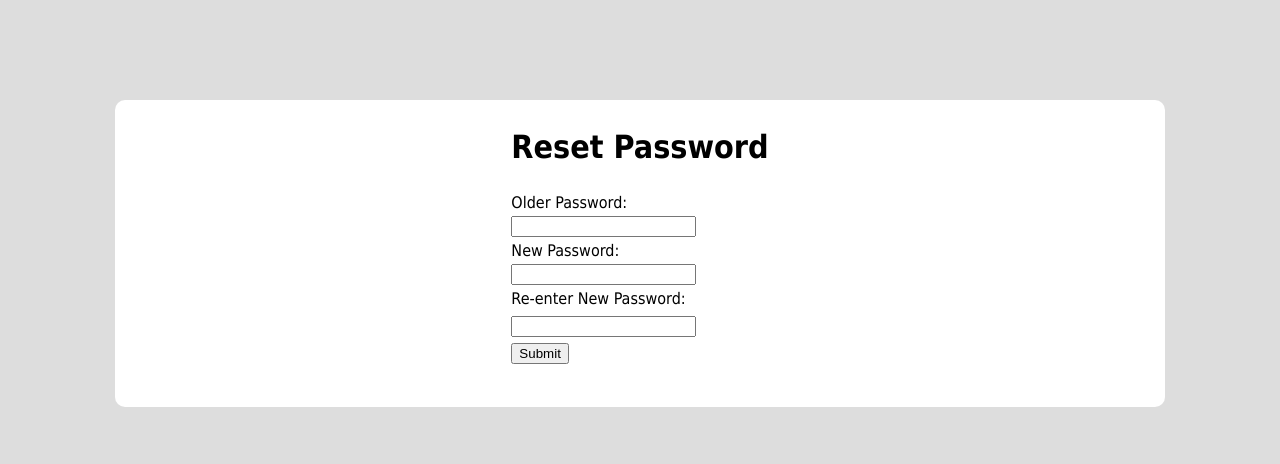
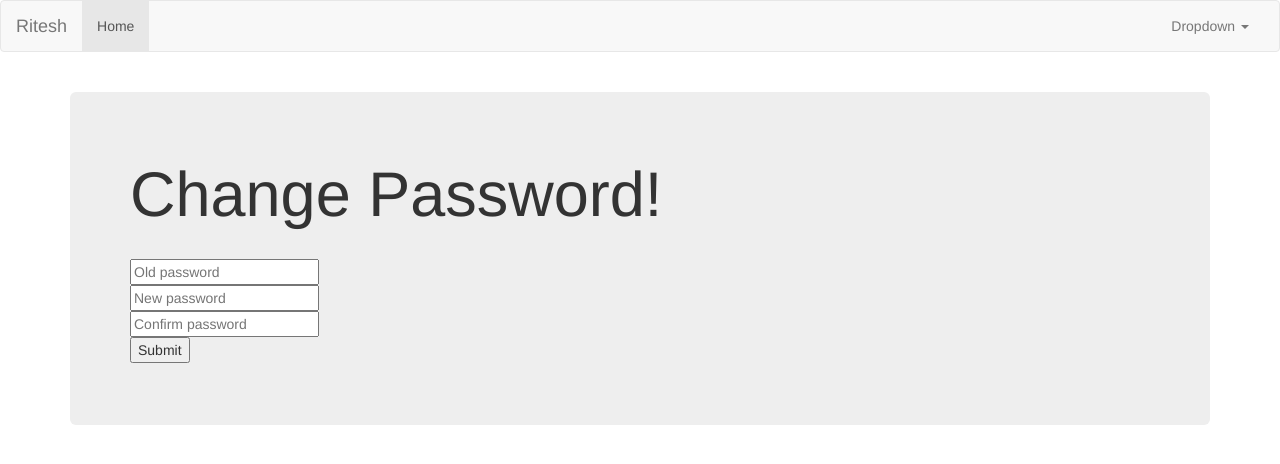
Before and after one commit to riteshhota2008/online-exam, a PHP site: page /resetpass.php in a window 1280 px wide. Shown: the top 464 px of the page. Run offline with PHP 8.4, Linux system fonts and the light colour scheme; the visitor is signed in with stand-in values (Sample User, id 1); some libraries are stand-ins or nearby versions.

Commit message:
Updated Reset password

```diff
--- a/profile.php
+++ b/profile.php
@@ -184,8 +184,7 @@ if($general->logged_in()){
                             <a href="#" class="dropdown-toggle" data-toggle="dropdown" role="button" aria-haspopup="true" aria-expanded="false">Dropdown <span class="caret"></span></a>
                             <ul class="dropdown-menu">
                                 <li><a href="profile.php">Profile</a></li>
-                                <li><a href="resetpass.php">Reset Password</a></li>
-                                <li><a href="forgotpass.php">Forgot Password</a></li>
+                                <li><a href="resetpass.php">Change Password</a></li>
                                 <li><a href="logout.php">Log out</a></li>
                                 <li role="separator" class="divider"></li>
                                 <li><a href="questions.php">Exam Portal</a></li>
--- a/resetpass.php
+++ b/resetpass.php
@@ -39,9 +39,78 @@ if($general->logged_in()){?>
 <html>
 <head>
 	<title>Reset Password</title>
-	<link rel="stylesheet" type="text/css" href="css/style.css" >
+	<!-- Latest compiled and minified CSS -->
+	<link rel="stylesheet" href="css/bootstrap.min.css" >
+	<title>Home</title>
 </head>
 <body>
+
+
+<nav class="navbar navbar-default">
+	<div class="container-fluid">
+		<!-- Brand and toggle get grouped for better mobile display -->
+		<div class="navbar-header">
+			<button type="button" class="navbar-toggle collapsed" data-toggle="collapse" data-target="#bs-example-navbar-collapse-1" aria-expanded="false">
+				<span class="sr-only">Toggle navigation</span>
+				<span class="icon-bar"></span>
+				<span class="icon-bar"></span>
+				<span class="icon-bar"></span>
+			</button>
+			<a class="navbar-brand" href="#">Ritesh</a>
+		</div>
+
+		<!-- Collect the nav links, forms, and other content for toggling -->
+		<div class="collapse navbar-collapse" id="bs-example-navbar-collapse-1">
+			<ul class="nav navbar-nav">
+				<li class="active"><a href="index.php">Home <span class="sr-only">(current)</span></a></li>
+				<!--<li><a href="register.php">Register</a></li>
+                <li class="dropdown">
+                    <a href="#" class="dropdown-toggle" data-toggle="dropdown" role="button" aria-haspopup="true" aria-expanded="false">Dropdown <span class="caret"></span></a>
+                    <ul class="dropdown-menu">
+                        <li><a href="#">Action</a></li>
+                        <li><a href="#">Another action</a></li>
+                        <li><a href="#">Something else here</a></li>
+                        <li role="separator" class="divider"></li>
+                        <li><a href="#">Separated link</a></li>
+                        <li role="separator" class="divider"></li>
+                        <li><a href="#">One more separated link</a></li>
+                    </ul>
+                </li>-->
+			</ul>
+			<!--<form class="navbar-form navbar-left" role="search">
+                <div class="form-group">
+                    <input type="text" class="form-control" placeholder="Search">
+                </div>
+                <button type="submit" class="btn btn-default">Submit</button>
+            </form>-->
+			<ul class="nav navbar-nav navbar-right">
+				<!--<li><a href="login.php">Login</a></li>-->
+				<li class="dropdown">
+					<a href="#" class="dropdown-toggle" data-toggle="dropdown" role="button" aria-haspopup="true" aria-expanded="false">Dropdown <span class="caret"></span></a>
+					<ul class="dropdown-menu">
+						<li><a href="profile.php">Profile</a></li>
+						<li role="separator" class="divider"></li>
+						<li><a href="logout.php">Log out</a></li>
+					</ul>
+				</li>
+			</ul>
+		</div><!-- /.navbar-collapse -->
+	</div><!-- /.container-fluid -->
+</nav>
+
+<div class="container">
+	<div class="jumbotron" style="margin-top: 20px">
+		<h1>Change Password!</h1><br>
+		<form method="post" action="">
+			<input type="password" name="old_password" placeholder="Old password"><br>
+			<input type="password" name="new_password" placeholder="New password"><br>
+			<input type="password" name="re_password" placeholder="Confirm password"><br>
+			<input type="submit" name="submit">
+        </form>
+		<!--<p><a class="btn btn-primary btn-lg" href="profile.php" role="button">Profile</a></p>-->
+	</div>
+</div>
+<!--
 	<div id="container">
 
 		<form method="post" action="">
@@ -61,7 +130,7 @@ if($general->logged_in()){?>
 			</tr>
 		</table>
 	</form>
-
+-->
 </body>
 </html>
 <?php
```
